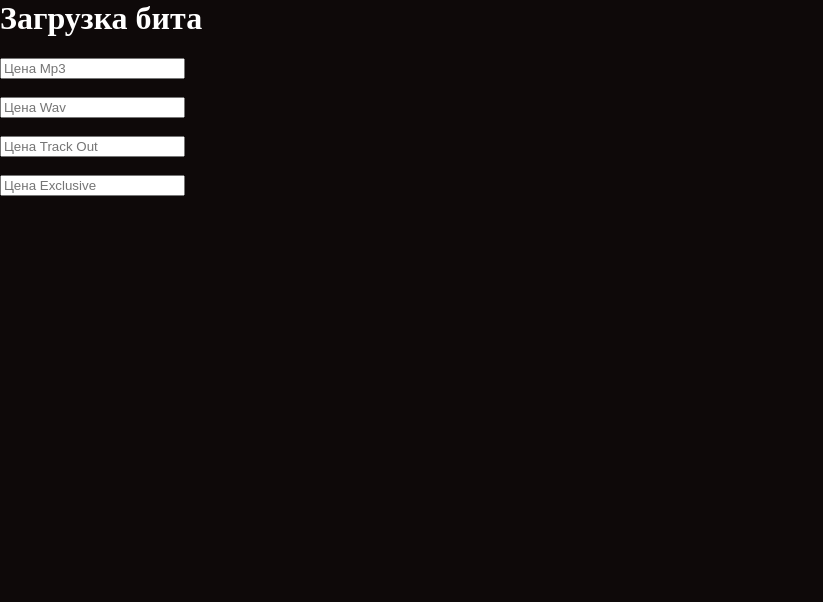
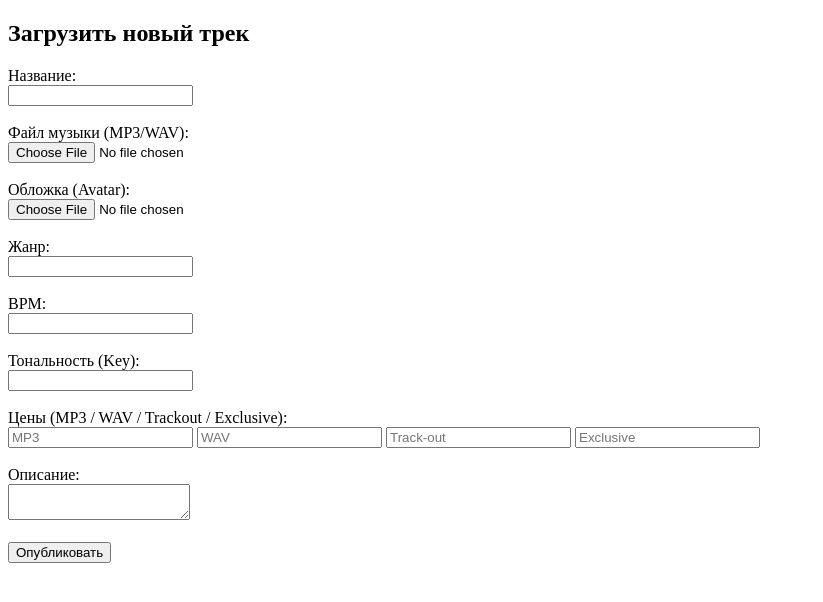
Before and after one commit to PyFullNinja/songsites, a Flask app: page /upload in a window 1280 px wide. Shown: the top 602 px of the page, without its empty margins (0-823 px from the left). Run offline with Flask 3, Linux system fonts and the light colour scheme; the visitor is signed in with stand-in values (Sample User, id 1).

Commit message:
добавил загрузку файлов и бпм

```diff
--- a/templates/upload.html
+++ b/templates/upload.html
@@ -1,21 +1,39 @@
+<!DOCTYPE html>
 <html>
-    <head>
-        <title>Загрузить Бит</title>
-        <link rel="stylesheet" href="{{ url_for('static', filename='css/styles.css') }}">
-    </head>
-    <body bgcolor="black">
-    <div class="uploadmenu">
-            <h1>Загрузка бита</h1>
-        <input type="text" placeholder="Цена Mp3">
-        <br>
-        <br>
-        <input type="text" placeholder="Цена Wav">
-        <br>
-        <br>
-        <input type="text" placeholder="Цена Track Out">
-        <br>
-        <br>
-        <input type="text" placeholder="Цена Exclusive">
-    </div>
-    </body>
+<head>
+    <title>Загрузка музыки</title>
+</head>
+<body>
+    <h2>Загрузить новый трек</h2>
+    <form method="POST" enctype="multipart/form-data">
+        <label>Название:</label><br>
+        <input type="text" name="title" required><br><br>
+
+        <label>Файл музыки (MP3/WAV):</label><br>
+        <input type="file" name="music_file" required><br><br>
+
+        <label>Обложка (Avatar):</label><br>
+        <input type="file" name="avatar_file"><br><br>
+
+        <label>Жанр:</label><br>
+        <input type="text" name="genre"><br><br>
+
+        <label>BPM:</label><br>
+        <input type="number" name="bpm"><br><br>
+
+        <label>Тональность (Key):</label><br>
+        <input type="text" name="key"><br><br>
+
+        <label>Цены (MP3 / WAV / Trackout / Exclusive):</label><br>
+        <input type="number" step="0.01" name="price_mp3" placeholder="MP3">
+        <input type="number" step="0.01" name="price_wav" placeholder="WAV">
+        <input type="number" step="0.01" name="price_track_out" placeholder="Track-out">
+        <input type="number" step="0.01" name="price_exclusive" placeholder="Exclusive"><br><br>
+
+        <label>Описание:</label><br>
+        <textarea name="description"></textarea><br><br>
+
+        <button type="submit">Опубликовать</button>
+    </form>
+</body>
 </html>
```
